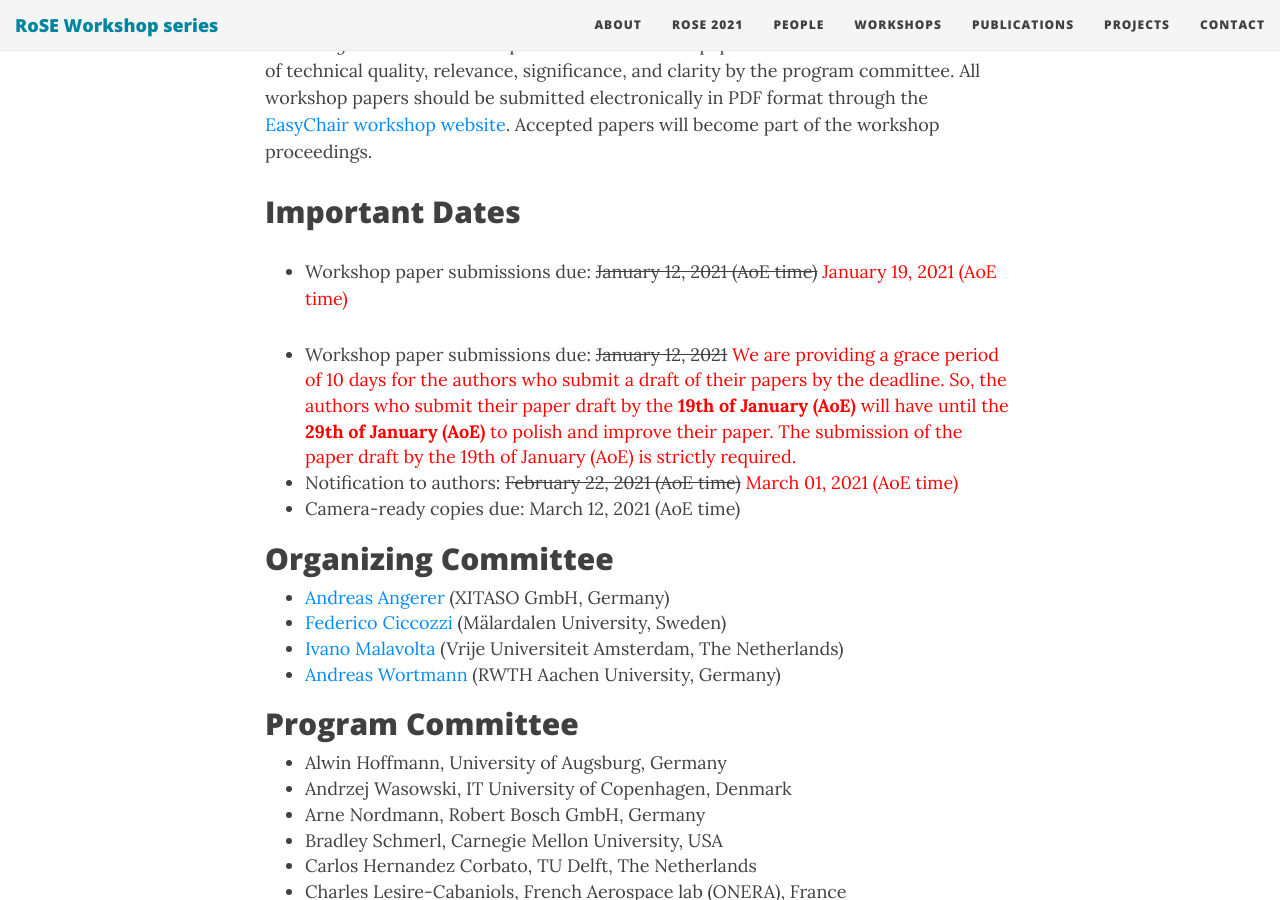
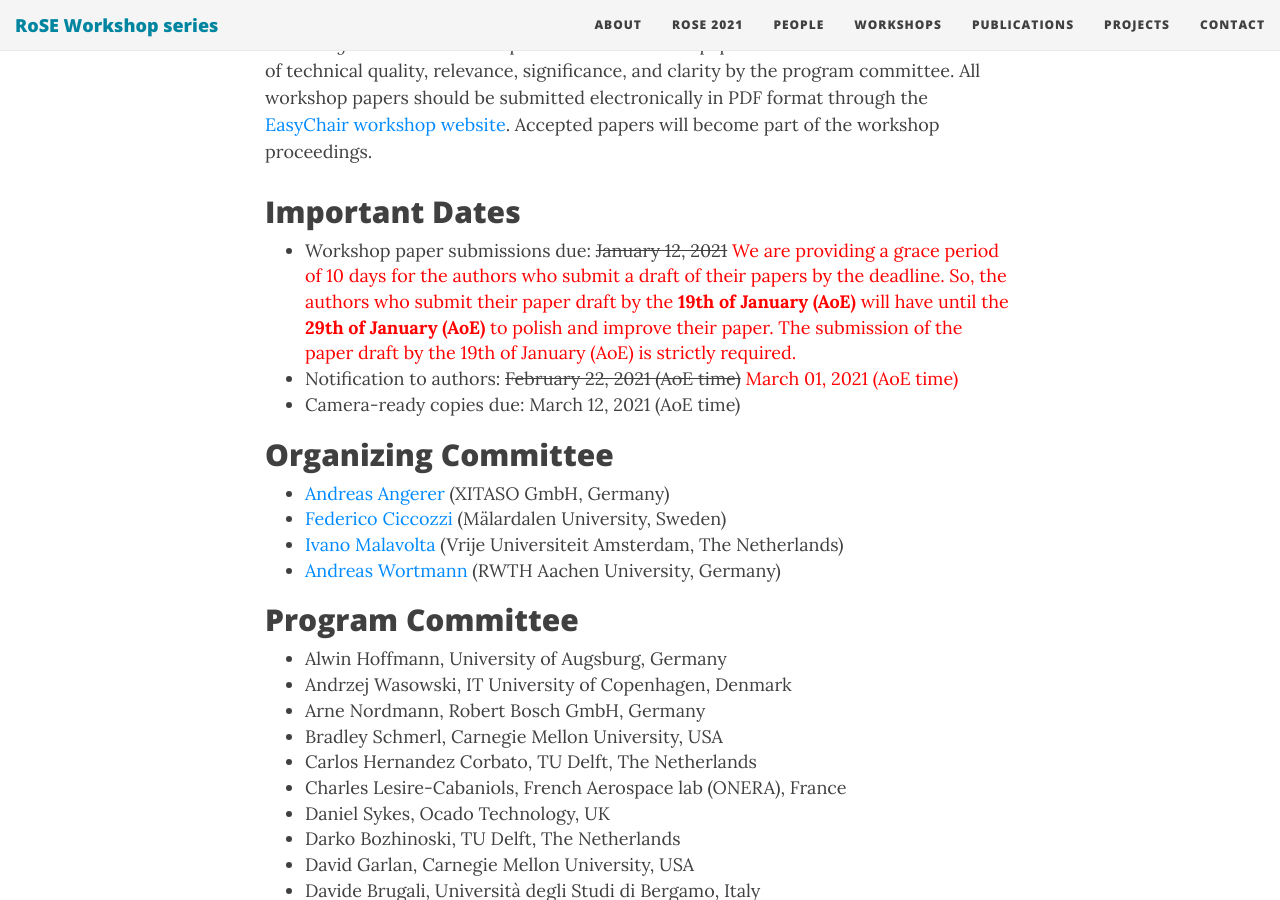
Before and after one commit to rose-workshops/rose-workshops.github.io, a Jekyll site: the page built from rose2021.md, in a window 1280 px wide and 900 px high, scrolled down 2260 px. Built offline with Jekyll 4.4.1, drawn with Linux system fonts in a browser that asks for light colours; nearby versions of some CDN libraries.

Commit message:
Fix submission dates.

```diff
--- a/rose2021.md
+++ b/rose2021.md
@@ -55,9 +55,6 @@ Prospective participants are invited to submit
 Workshop papers must follow the [ICSE 2021 Format and Submission Guideline](https://conf.researchr.org/track/icse-2021/icse-2021-papers#Call-for-Papers), but will use a *single blind* submission process. All submitted papers will be reviewed on the basis of technical quality, relevance, significance, and clarity by the program committee. All workshop papers should be submitted electronically in PDF format through the [EasyChair workshop website](https://easychair.org/conferences/?conf=rose2021). Accepted papers will become part of the workshop proceedings.
 
 ## Important Dates
-- Workshop paper submissions due: <del>January 12, 2021 (AoE time)</del> <span style="color:red;">January 19, 2021 (AoE time)</span>
-
-
 - Workshop paper submissions due: <del>January 12, 2021</del> <span style="color:red;">We are providing a grace period of 10 days for the authors who submit a draft of their papers by the deadline. So, the authors who submit their paper draft by the <b>19th of January (AoE)</b> will have until the <b>29th of January (AoE)</b> to polish and improve their paper. The submission of the paper draft by the 19th of January (AoE) is strictly required.</span>
 - Notification to authors: <del>February 22, 2021 (AoE time)</del> <span style="color:red;">March 01, 2021 (AoE time)</span>
 - Camera-ready copies due: March 12, 2021 (AoE time)
```
